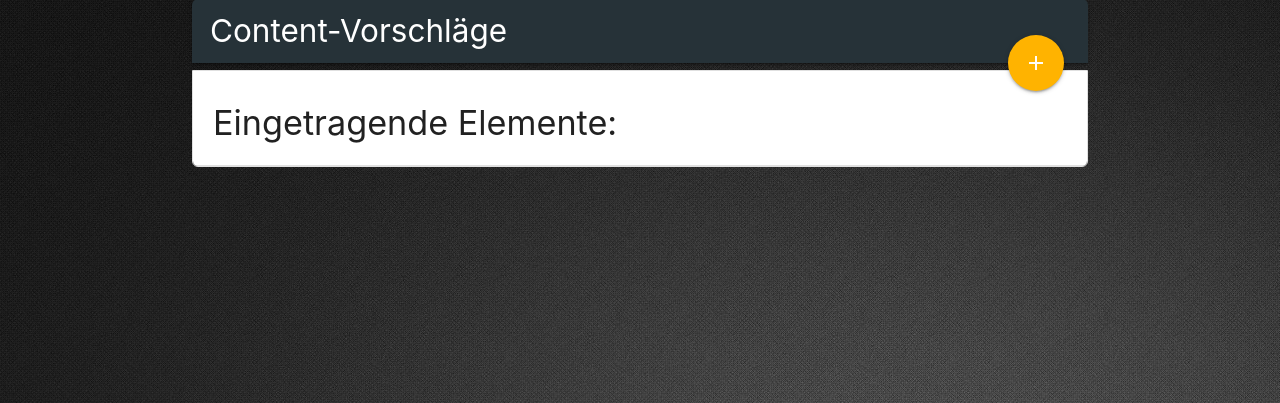
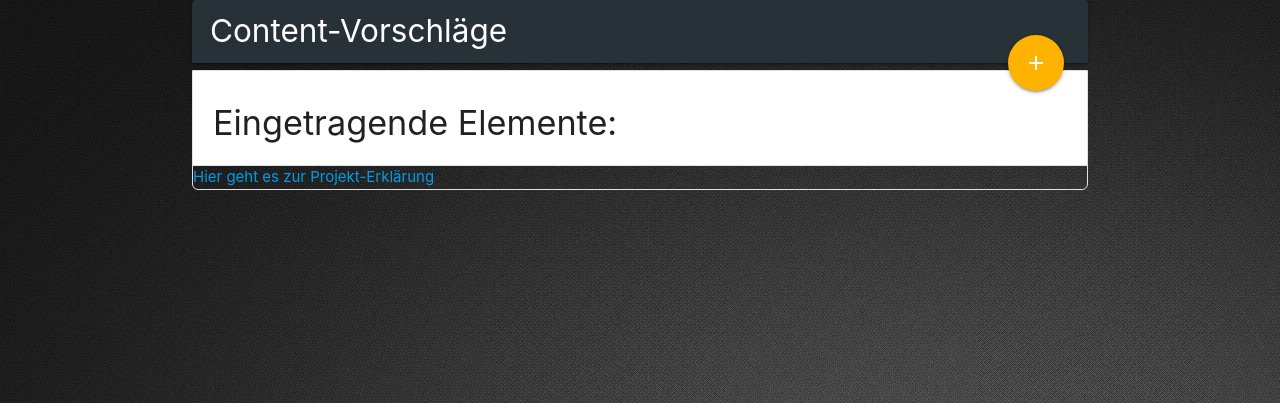
Before and after one commit to SpyrexDE/INF, a PHP site: page / in a window 1280 px wide. Shown: the part 24-427 px from the top of the page. Run offline with PHP 8.4, Linux system fonts and the light colour scheme; data that the repository does not hold is empty.

Commit message:
Update index.php

```diff
--- a/index.php
+++ b/index.php
@@ -70,6 +70,8 @@
         }
       ?>
 
+    <a href="http://http://mc.mofagames.eu/description.html" > Hier geht es zur Projekt-Erklärung </a>
+
     </ul>
 
 
```
